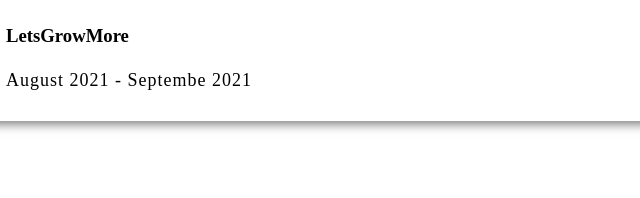
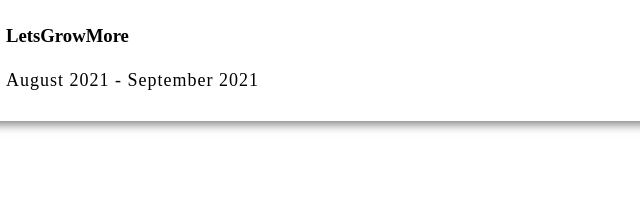
Before and after one commit to niksisharma/resume, a plain HTML site: page index.html in a window 1280 px wide. Shown: the part 2894-3092 px from the top of the page, 349-989 px from the left. Drawn offline with Linux system fonts and the light colour scheme.

Commit message:
Update index.html

```diff
--- a/index.html
+++ b/index.html
@@ -173,7 +173,7 @@
         </div>
         <div class="right">
             <h3 >LetsGrowMore</h3>
-            <div>August 2021 - Septembe 2021</div>
+            <div>August 2021 - September 2021</div>
         </div>
     </div>
 
```
